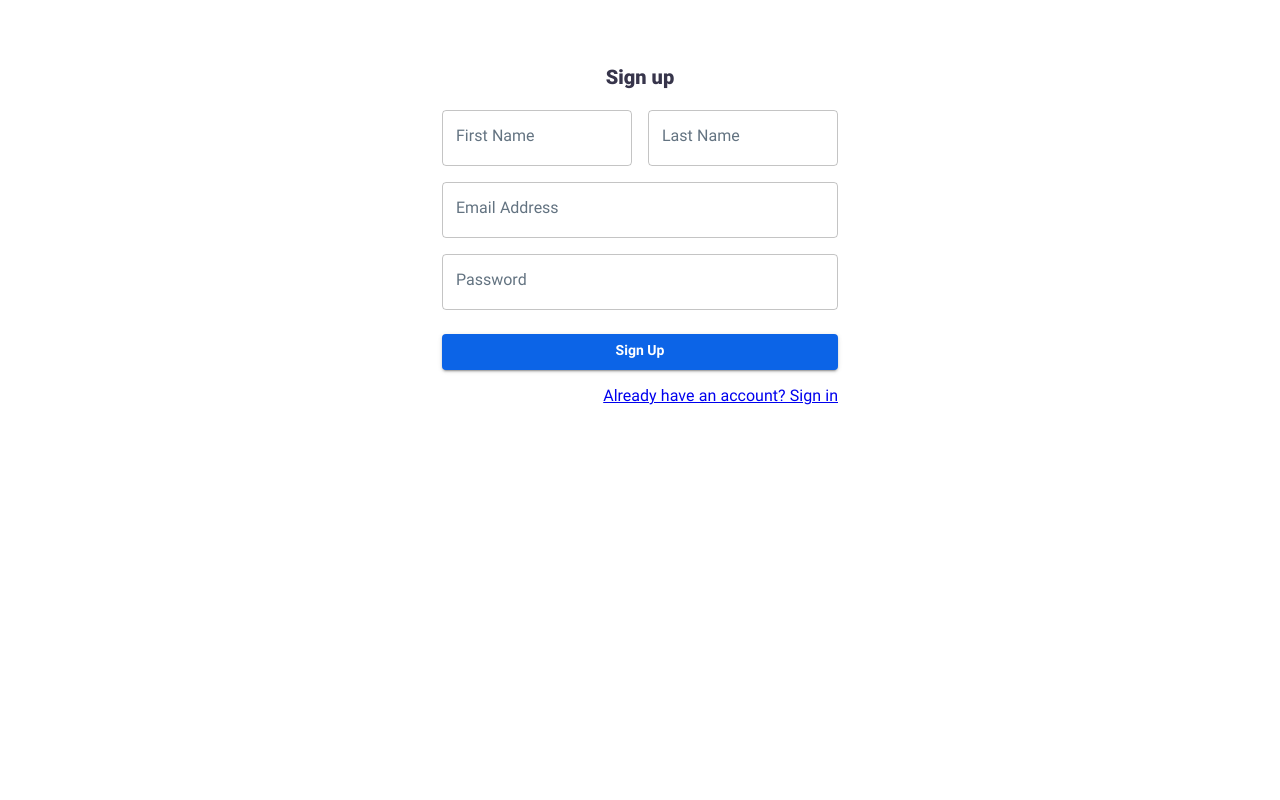
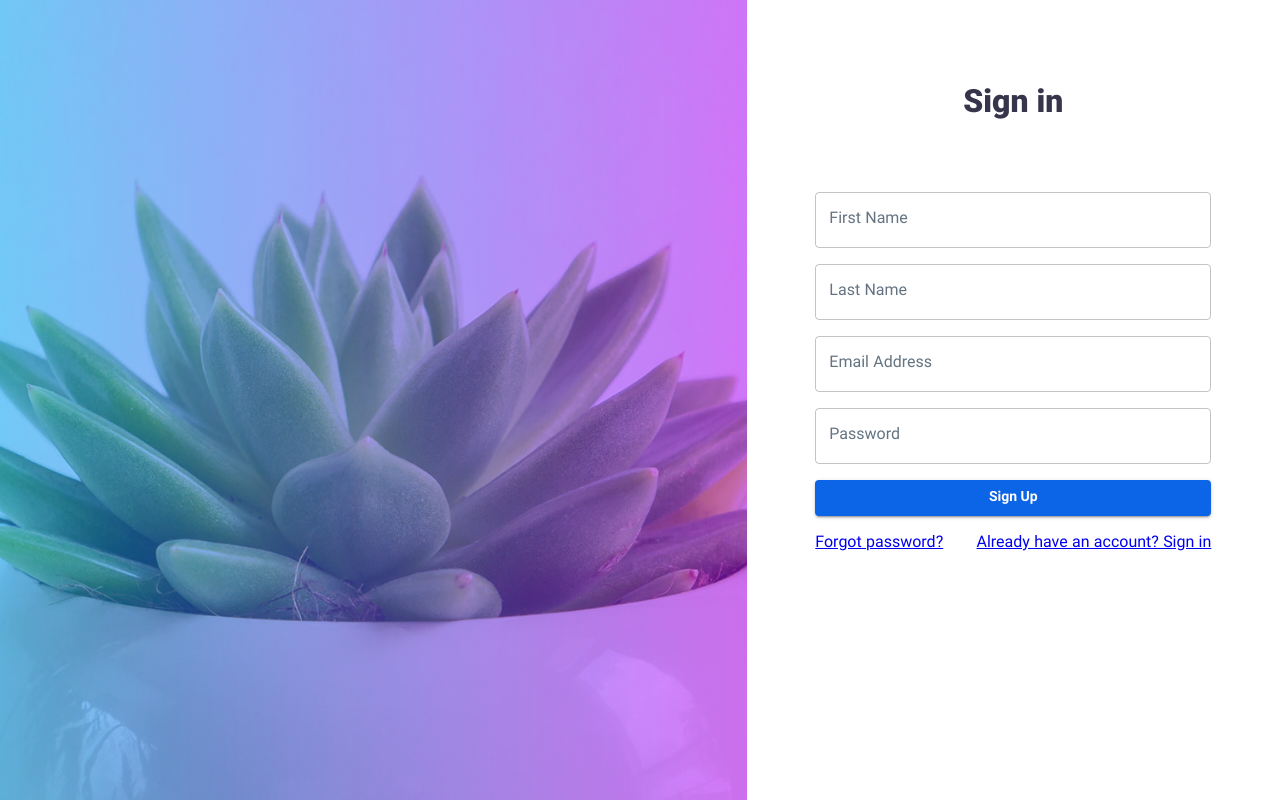
Before and after one commit to itismohammadreza/next-mui-redux, a Next.js app: page /auth/register in a window 1280 px wide. Built offline with nearby package versions, Linux system fonts and the light colour scheme.

Commit message:
redesign login/register page

```diff
--- a/src/app/(pages)/auth/register/page.tsx
+++ b/src/app/(pages)/auth/register/page.tsx
@@ -1,10 +1,11 @@
 "use client"
-import { Container, Grid, Typography } from "@mui/material";
+import { Container, Grid, Stack, Typography } from "@mui/material";
 import { useRouter } from "next/navigation";
 import { LoadingButton } from "@mui/lab";
 import { FormElements } from "@components/forms/FormElements";
 import Link from "next/link";
 import { useRegisterMutation } from "@services/dataService";
+import { Page } from "@components/Page";
 
 const Register = () => {
   const router = useRouter();
@@ -19,56 +20,73 @@ const Register = () => {
   }
 
   return (
+      <Page>
+        <Grid container sx={{height: '100vh'}}>
+          <Grid item
+                xs={false}
+                sm={4}
+                md={7}
+                sx={{
+                  backgroundImage: 'url(/images/login-bg.jpg)',
+                  backgroundRepeat: 'no-repeat',
+                  backgroundColor: (t) => t.palette.mode === 'light' ? t.palette.grey[50] : t.palette.grey[900],
+                  backgroundSize: 'cover',
+                  backgroundPosition: 'center',
+                  position: 'relative',
+                  '&::before': {
+                    content: '""',
+                    display: 'block',
+                    position: 'absolute',
+                    width: '100%',
+                    height: '100%',
+                    top: 0,
+                    left: 0,
+                    background: '-webkit-linear-gradient(left,rgba(0,168,255,0.5),rgba(185,0,255,0.5))',
+                    pointerEvents: 'none',
+                  }
+                }}/>
+          <Grid item xs={12} sm={8} md={5}>
             <FormElements.Container onSuccess={onSubmit}>
-        <Container component="main" maxWidth="xs" sx={{marginTop: 8}}>
-          <Typography component="h1" marginBottom={2} variant="h5" textAlign="center"> Sign up </Typography>
-          <Grid container spacing={2}>
-            <Grid item xs={12} sm={6}>
+              <Container maxWidth="xs">
+                <Typography sx={{mt: 10, mb: 8}} component="h1" variant="h3" textAlign="center">
+                  Sign in
+                </Typography>
+                <Stack spacing={2} maxWidth="xs">
                   <FormElements.TextField
                       fullWidth
                       autoComplete="given-name"
                       name="firstName"
                       label="First Name"
                       rules={{required: 'Required'}}/>
-            </Grid>
-            <Grid item xs={12} sm={6}>
                   <FormElements.TextField
                       fullWidth
                       label="Last Name"
                       name="lastName"
-                  autoComplete="family-name"
                       rules={{required: 'Required'}}/>
-            </Grid>
-            <Grid item xs={12}>
                   <FormElements.TextField
                       fullWidth
                       label="Email Address"
                       name="email"
-                  autoComplete="email"
                       rules={{required: 'Required'}}/>
-            </Grid>
-            <Grid item xs={12}>
                   <FormElements.TextField
                       fullWidth
                       name="password"
                       label="Password"
                       type="password"
-                  autoComplete="new-password"
                       rules={{required: 'Required'}}/>
-            </Grid>
-          </Grid>
                   <LoadingButton loading={isLoading} type="submit" fullWidth variant="contained" sx={{mt: 3, mb: 2}}>
                     Sign Up
                   </LoadingButton>
-          <Grid container justifyContent="flex-end">
-            <Grid item>
-              <Link href="/auth/login" variant="body2">
-                Already have an account? Sign in
-              </Link>
+                  <Stack justifyContent="space-between" direction={{md: 'row'}}>
+                    <Link href="/auth/forget-password"> Forgot password? </Link>
+                    <Link href="/auth/login"> Already have an account? Sign in </Link>
+                  </Stack>
+                </Stack>
+              </Container>
+            </FormElements.Container>
           </Grid>
         </Grid>
-        </Container>
-      </FormElements.Container>
+      </Page>
   )
 }
 
--- a/src/app/_config/requestsConfig.ts
+++ b/src/app/_config/requestsConfig.ts
@@ -3,6 +3,14 @@ import { RequestConfig } from "@models/common";
 export const RequestsConfig: Readonly<RequestConfig[]> = [
   // {pathTemplate: /photos/g},
   // {pathTemplate: 'your/*/custom/*/path/*/template'},
+  {
+    pathTemplate: '/api/v1/login',
+    method: 'POST',
+    successMessage: false,
+    failureMessage: null,
+    loading: false,
+    isCustomApi: false
+  },
   {
     pathTemplate: '/api/v1/products',
     method: 'GET',
--- a/src/app/_services/api/axiosInterceptor.ts
+++ b/src/app/_services/api/axiosInterceptor.ts
@@ -136,7 +136,7 @@ const handleHttpError = (error: AxiosError) => {
   const failureMessage = getRequestProp(config!, response!, 'failureMessage');
 
   if (![false, undefined].includes(failureMessage)) {
-    showFailureToast(failureMessage);
+    showFailureToast(failureMessage || response?.data?.message);
   }
   if (error.status === 403) {
     authService.logout();
```
Also changed, not shown: src/app/(pages)/(main)/(home)/page.tsx (+0 -10 lines), src/app/(pages)/auth/login/page.tsx (+40 -18 lines), src/app/_components/Navbar.tsx (+19 -0 lines), public/images/login-bg.jpg (added). Lines whose indentation alone changed are shown as unchanged.
